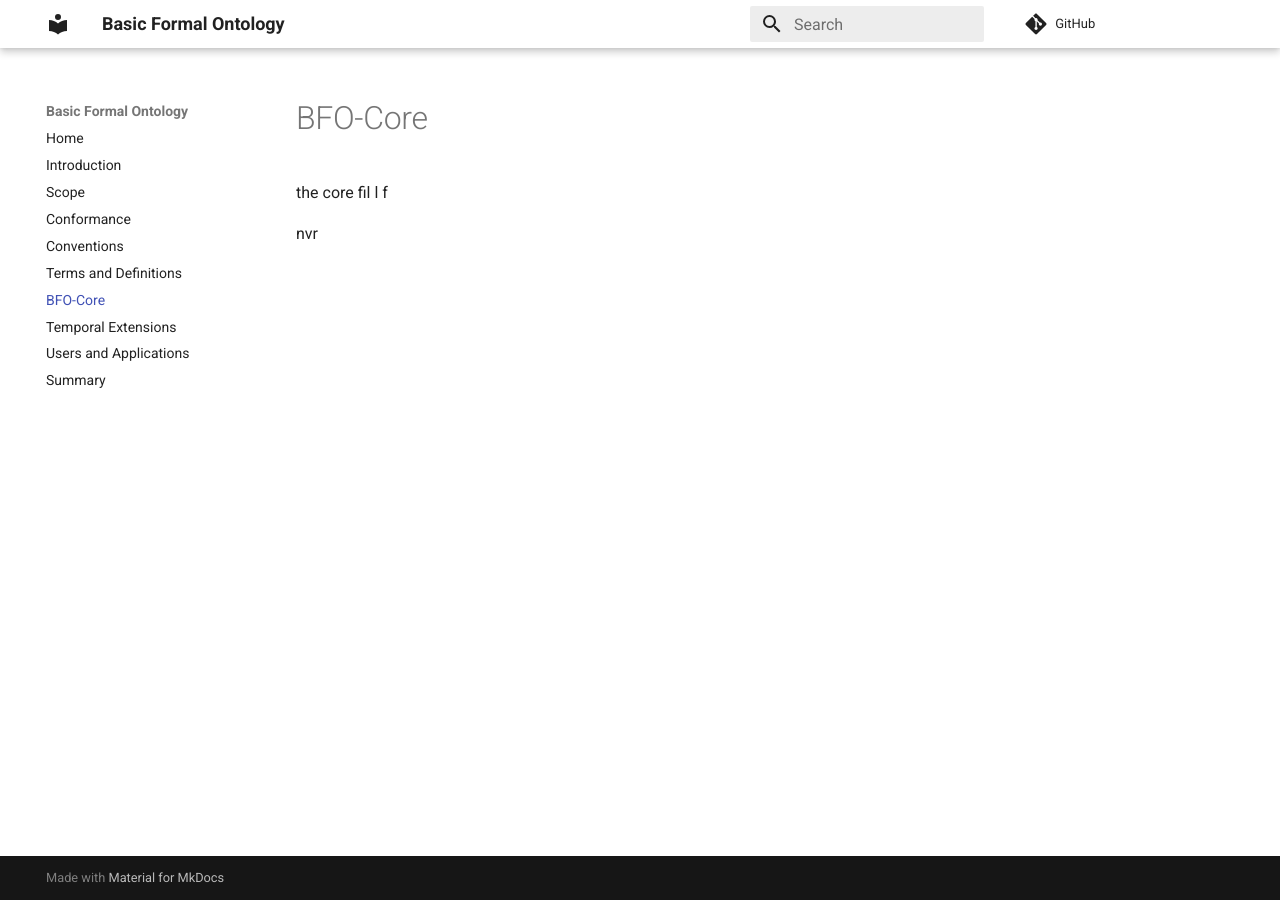
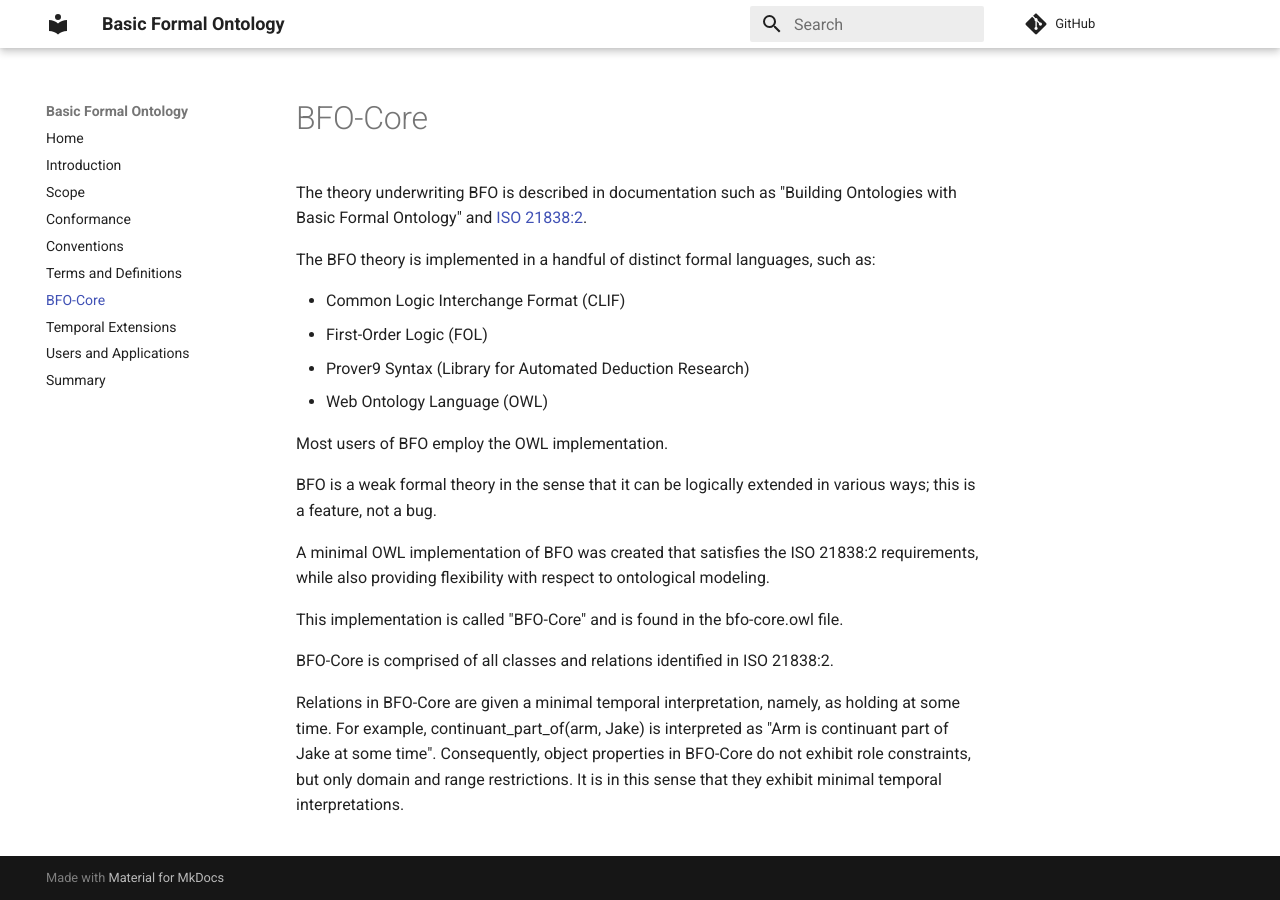
Before and after one commit to johnbeve/hub-and-spoke, an MkDocs documentation site: the page built from docs/bfo-core.md, in a window 1280 px wide. Built offline with MkDocs 1.6.1 and Material for MkDocs 9.7.7, drawn with Linux system fonts in a browser that asks for light colours; comment, search, counter and statistics services are not loaded.

Commit message:
bfo-core

```diff
--- a/docs/bfo-core.md
+++ b/docs/bfo-core.md
@@ -1,6 +1,20 @@
-the core
- fil
- l
- f
+The theory underwriting BFO is described in documentation such as "Building Ontologies with Basic Formal Ontology" and [ISO 21838:2](https://www.iso.org/standard/74572.html).
 
- nvr
+The BFO theory is implemented in a handful of distinct formal languages, such as:
+
+* Common Logic Interchange Format (CLIF)
+* First-Order Logic (FOL)
+* Prover9 Syntax (Library for Automated Deduction Research)
+* Web Ontology Language (OWL)
+
+Most users of BFO employ the OWL implementation.
+
+BFO is a weak formal theory in the sense that it can be logically extended in various ways; this is a feature, not a bug.
+
+A minimal OWL implementation of BFO was created that satisfies the ISO 21838:2 requirements, while also providing flexibility with respect to ontological modeling.
+
+This implementation is called "BFO-Core" and is found in the bfo-core.owl file.
+
+BFO-Core is comprised of all classes and relations identified in ISO 21838:2.
+
+Relations in BFO-Core are given a minimal temporal interpretation, namely, as holding at some time. For example, continuant_part_of(arm, Jake) is interpreted as "Arm is continuant part of Jake at some time". Consequently, object properties in BFO-Core do not exhibit role constraints, but only domain and range restrictions. It is in this sense that they exhibit minimal temporal interpretations.
```
